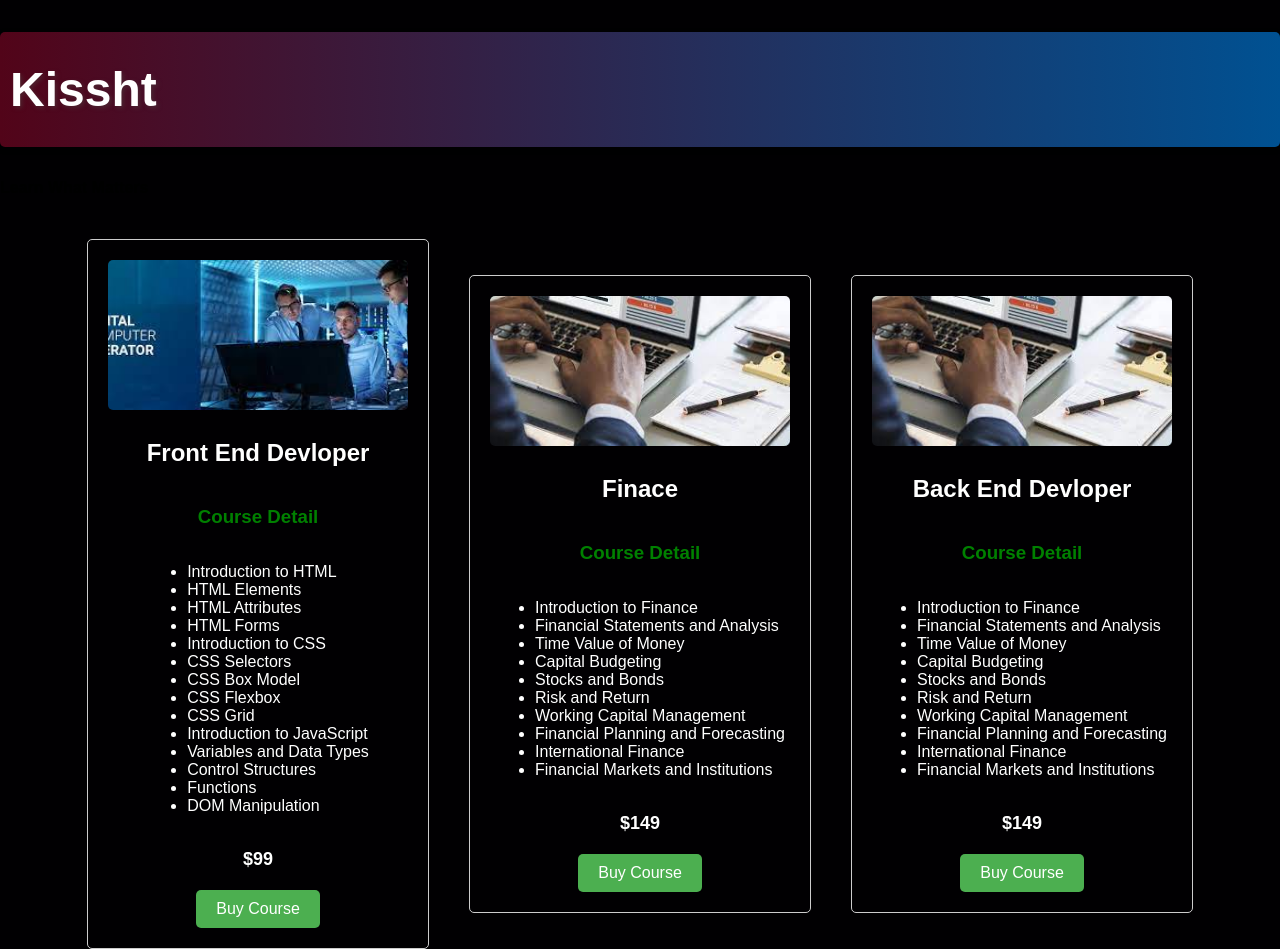
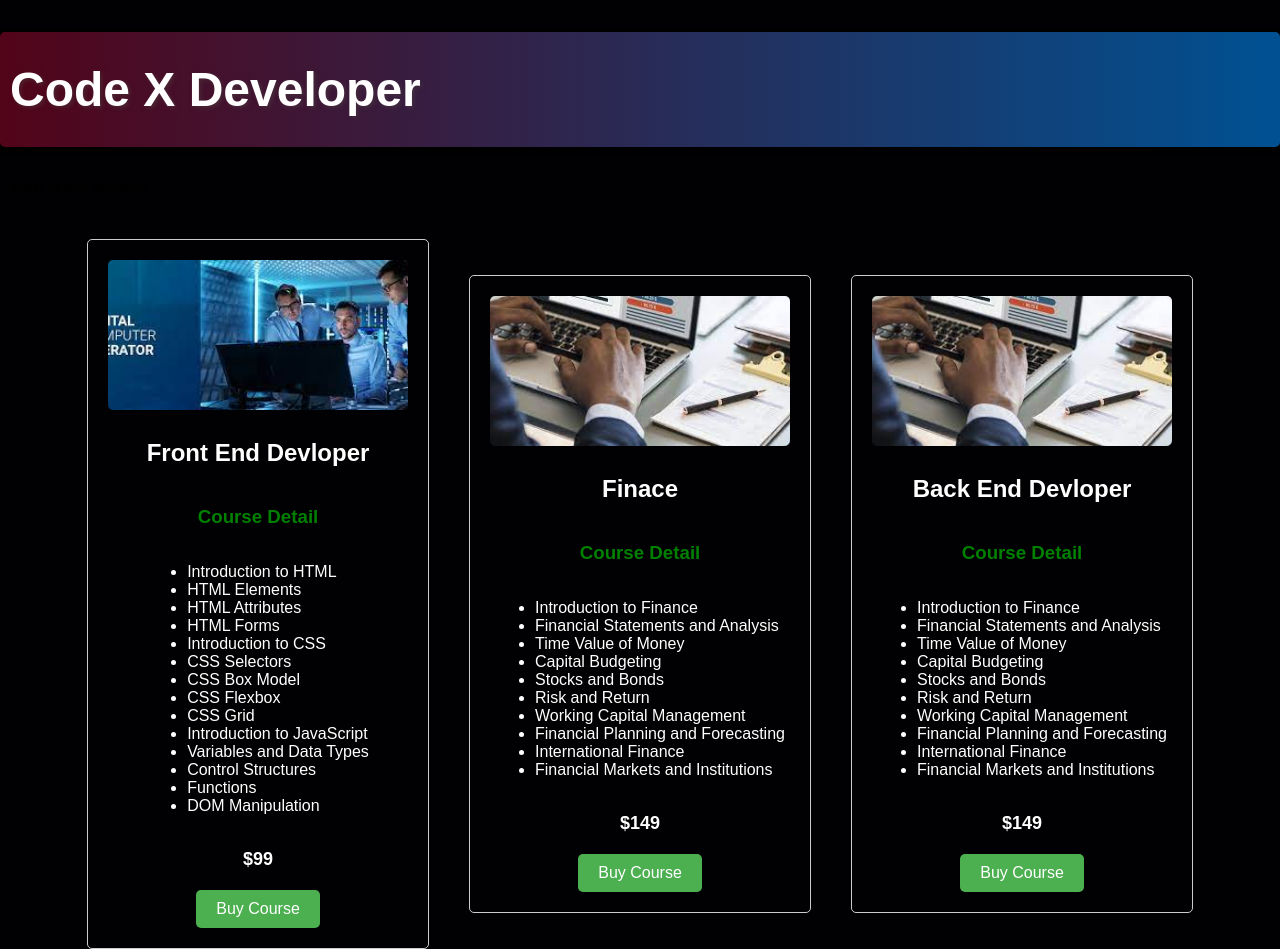
Before and after one commit to Abdulkareemxn/New, a plain HTML site: page index.html in a window 1280 px wide. Drawn offline with Linux system fonts and the light colour scheme; a script that the page names is missing.

Commit message:
Update index.html

```diff
--- a/index.html
+++ b/index.html
@@ -2,13 +2,13 @@
 <html>
 
 <head>
-    <title>Kissht | Admin Panel </title>
+    <title>K Codex Dev</title>
     <link rel="icon"herf="logo.jpg" type="image\x-icon">
     <link rel="stylesheet" type="text/css" href="style.css">
 </head>
 
 <body>
-   <h1 class="custom-heading">Kissht
+   <h1 class="custom-heading">Code X Developer
     <h4> Learn What Matters </h4>
 
     <div class="course-container">
```
